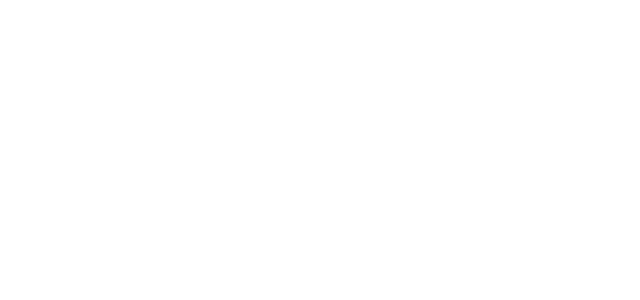
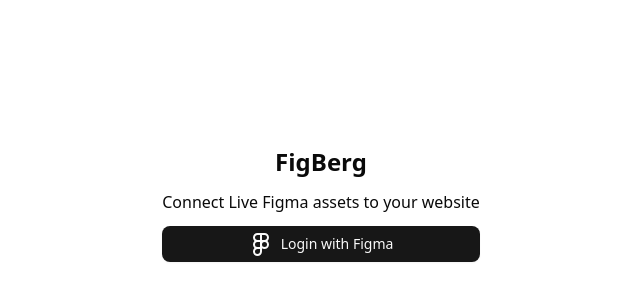
Before and after one commit to matisiekpl/figberg-frontend, a Vue app: page /login in a window 1280 px wide. Before the commit this address had no page. Shown: the part 196-496 px from the top of the page, without its empty margins (319-959 px from the left). Built offline with nearby package versions, Linux system fonts and the light colour scheme.

Commit message:
added login feature

```diff
--- a/package.json
+++ b/package.json
@@ -10,9 +10,12 @@
   },
   "dependencies": {
     "@tailwindcss/vite": "^4.1.11",
+    "axios": "^1.11.0",
     "class-variance-authority": "^0.7.1",
     "clsx": "^2.1.1",
+    "jwt-decode": "^4.0.0",
     "lucide-vue-next": "^0.526.0",
+    "pinia": "^3.0.3",
     "reka-ui": "^2.4.0",
     "tailwind-merge": "^3.3.1",
     "tailwindcss": "^4.1.11",
@@ -21,6 +24,7 @@
     "vue-router": "4"
   },
   "devDependencies": {
+    "@types/axios": "^0.14.4",
     "@types/node": "^24.1.0",
     "@vitejs/plugin-vue": "^6.0.0",
     "@vue/tsconfig": "^0.7.0",
--- /dev/null
+++ b/src/api/api.ts
@@ -0,0 +1,26 @@
+import axios from "axios";
+import {Config} from "@/config.ts";
+import {jwtDecode} from "jwt-decode";
+
+const api = axios.create({
+    baseURL: Config.serverUrl + '/api/',
+});
+
+api.interceptors.request.use(
+    (config: any) => {
+        const token = localStorage.getItem('access_token');
+        if (token) {
+            const decoded = jwtDecode(token) as { exp: number };
+            const currentTime = Date.now() / 1000;
+            if (decoded && decoded.exp < currentTime)
+            {
+                localStorage.removeItem('access_token');
+                window.location.href = '/login';
+            }
+            config.headers.Authorization = `Bearer ${token}`;
+        }
+        return config;
+    },
+);
+
+export default api;
--- /dev/null
+++ b/src/api/auth.api.ts
@@ -0,0 +1,15 @@
+import type {LoginResponse} from "@/types/loginResponse.ts";
+import api from "@/api/api.ts";
+import type {ExchangeResponse} from "@/types/exchangeResponse.ts";
+
+async function login(redirectUrl: string): Promise<LoginResponse> {
+    const response = await api.get('auth/login?redirect_uri=' + encodeURIComponent(redirectUrl.split('?')[0]));
+    return await response.data as LoginResponse;
+}
+
+async function exchange(code: string, redirectUrl: string): Promise<string> {
+    const response = await api.post('auth/exchange?code=' + code + '&redirect_uri=' + encodeURIComponent(redirectUrl.split('?')[0]));
+    return (response.data as ExchangeResponse).token;
+}
+
+export const authApi = {login, exchange};
--- /dev/null
+++ b/src/config.ts
@@ -0,0 +1,3 @@
+export const Config = {
+    serverUrl: 'http://localhost:3000',
+};
--- a/src/main.ts
+++ b/src/main.ts
@@ -1,6 +1,9 @@
 import {createApp} from 'vue'
 import './style.css'
 import App from './App.vue'
-import {router} from "@/route.ts";
+import {router} from "@/router.ts";
+import {createPinia} from "pinia";
 
-createApp(App).use(router).mount('#app')
+const pinia = createPinia();
+
+createApp(App).use(pinia).use(router).mount('#app')
--- a/src/route.ts
+++ b/src/router.ts
@@ -1,8 +1,8 @@
-import HelloWorld from "@/components/HelloWorld.vue";
 import {createRouter, createWebHistory} from "vue-router";
+import LoginView from "@/views/Login/LoginView.vue";
 
 const routes = [
-    {path: '/', component: HelloWorld},
+    {path: '/login', component: LoginView},
 ]
 
 export const router = createRouter({
--- /dev/null
+++ b/src/stores/auth.store.ts
@@ -0,0 +1,25 @@
+import {defineStore} from "pinia";
+import {authApi} from "@/api/auth.api.ts";
+import {useRoute} from "vue-router";
+import {ref} from "vue";
+
+export const useAuthStore = defineStore('auth', () => {
+
+    const route = useRoute();
+    const loading = ref(false);
+
+    async function login() {
+        const loginResponse = await authApi.login(window.location.href);
+        window.location.href = loginResponse.loginUrl;
+    }
+
+    async function exchange() {
+        loading.value = true;
+        const token = await authApi.exchange(route.query.code as string, route.query.state as string);
+        console.log(token);
+        loading.value = false;
+    }
+
+    return {login, exchange, loading}
+
+});
--- /dev/null
+++ b/src/types/exchangeResponse.ts
@@ -0,0 +1,3 @@
+export interface ExchangeResponse {
+    token: string;
+}
--- /dev/null
+++ b/src/types/loginResponse.ts
@@ -0,0 +1,3 @@
+export interface LoginResponse {
+    loginUrl: string;
+}
--- /dev/null
+++ b/src/views/Login/LoginView.vue
@@ -0,0 +1,40 @@
+<script setup lang="ts">
+
+import {Button} from "@/components/ui/button";
+import {useAuthStore} from "@/stores/auth.store.ts";
+import {Figma, Loader2} from 'lucide-vue-next';
+import {onMounted} from "vue";
+import {useRoute} from "vue-router";
+
+const authStore = useAuthStore();
+const route = useRoute();
+
+onMounted(() => {
+  if (route.query.code) {
+    authStore.exchange();
+  }
+});
+</script>
+
+<template>
+  <div class="flex h-screen">
+    <div class="m-auto text-center flex flex-col gap-3">
+      <h2 class="text-2xl font-semibold">FigBerg</h2>
+      <div class="">Connect Live Figma assets to your website</div>
+      <Button @click="authStore.login()" class="cursor-pointer" :disabled="authStore.loading">
+        <span v-if="authStore.loading" class="flex items-center gap-2">
+           <Loader2 class="w-4 h-4 mr-2 animate-spin"/>
+          Authenticating...
+        </span>
+        <span v-else class="flex items-center gap-2">
+          <Figma/>
+        Login with Figma
+      </span>
+      </Button>
+    </div>
+  </div>
+</template>
+
+<style scoped>
+
+</style>
```
Also changed, not shown: 1 other file (tests, documents, lock files or other folders).
